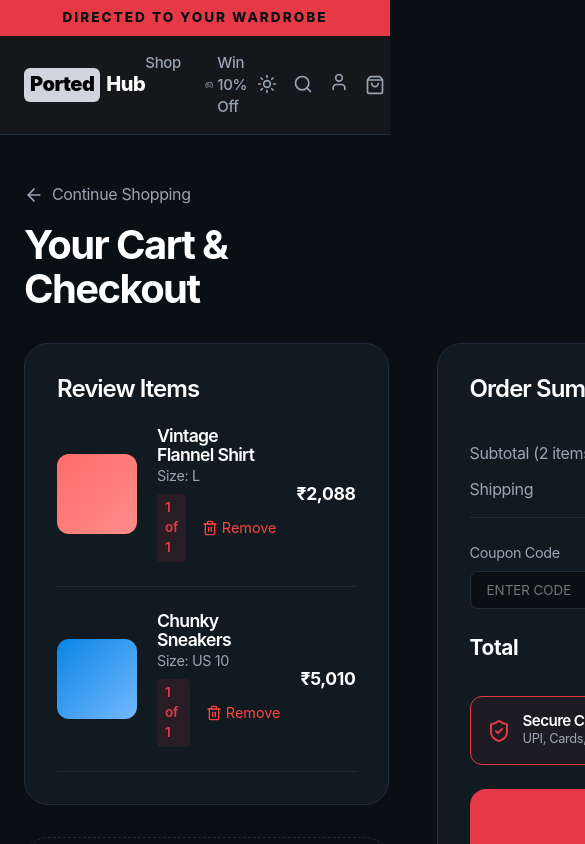
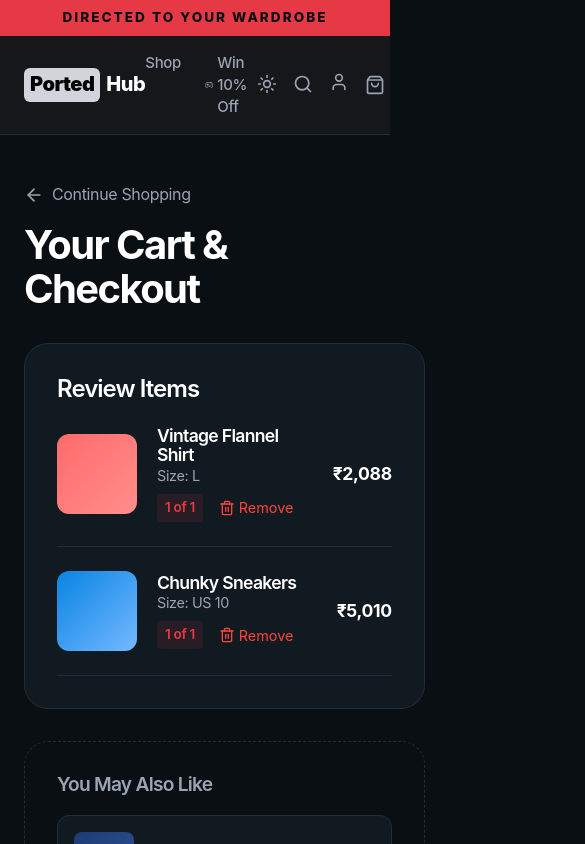
Before and after one commit to MohaminMalik/Ported-Hub, a Next.js app: page /cart in a window 390 px wide. Shown: the top 844 px of the page, 585 px wide, since content can reach past the window. Built offline with nearby package versions, Linux system fonts and the light colour scheme.

Commit message:
fix smartphone layout

```diff
--- a/src/app/cart/page.tsx
+++ b/src/app/cart/page.tsx
@@ -216,7 +216,7 @@
         <h1 style={{ fontSize: '2.5rem', fontWeight: 700 }}>Your Cart & Checkout</h1>
       </div>
 
-      <div className="grid" style={{ gridTemplateColumns: '1fr 450px', gap: '48px', alignItems: 'start' }}>
+      <div className="cart-grid">
 
         {/* Left Column: Cart Items & Details */}
         <div style={{ display: 'flex', flexDirection: 'column', gap: '32px' }}>
--- a/src/app/globals.css
+++ b/src/app/globals.css
@@ -198,3 +198,15 @@
 .mt-8 { margin-top: 32px; }
 .py-12 { padding-top: 48px; padding-bottom: 48px; }
 .text-center { text-align: center; }
+
+.cart-grid {
+  display: grid;
+  grid-template-columns: 1fr 450px;
+  gap: 48px;
+  align-items: start;
+}
+@media (max-width: 900px) {
+  .cart-grid {
+    grid-template-columns: 1fr;
+  }
+}
```
